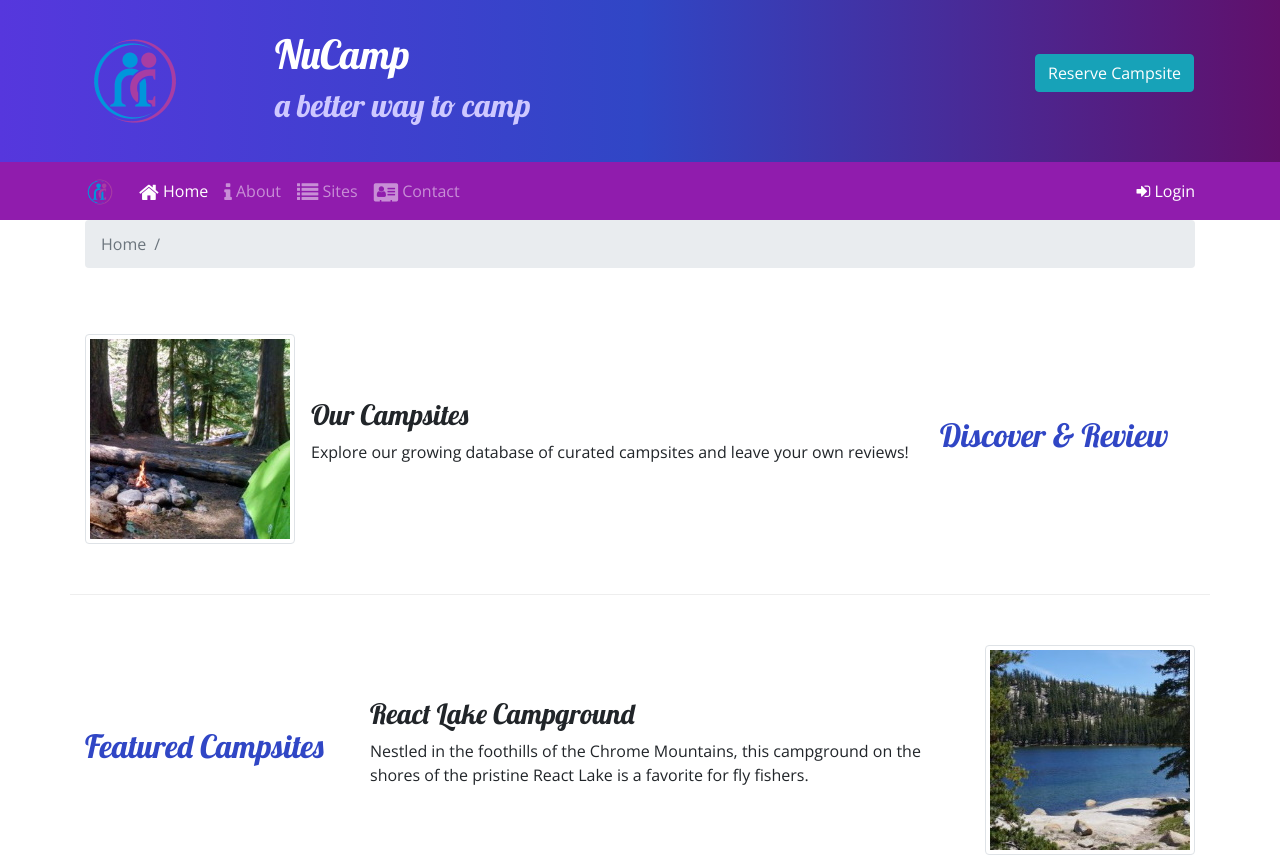
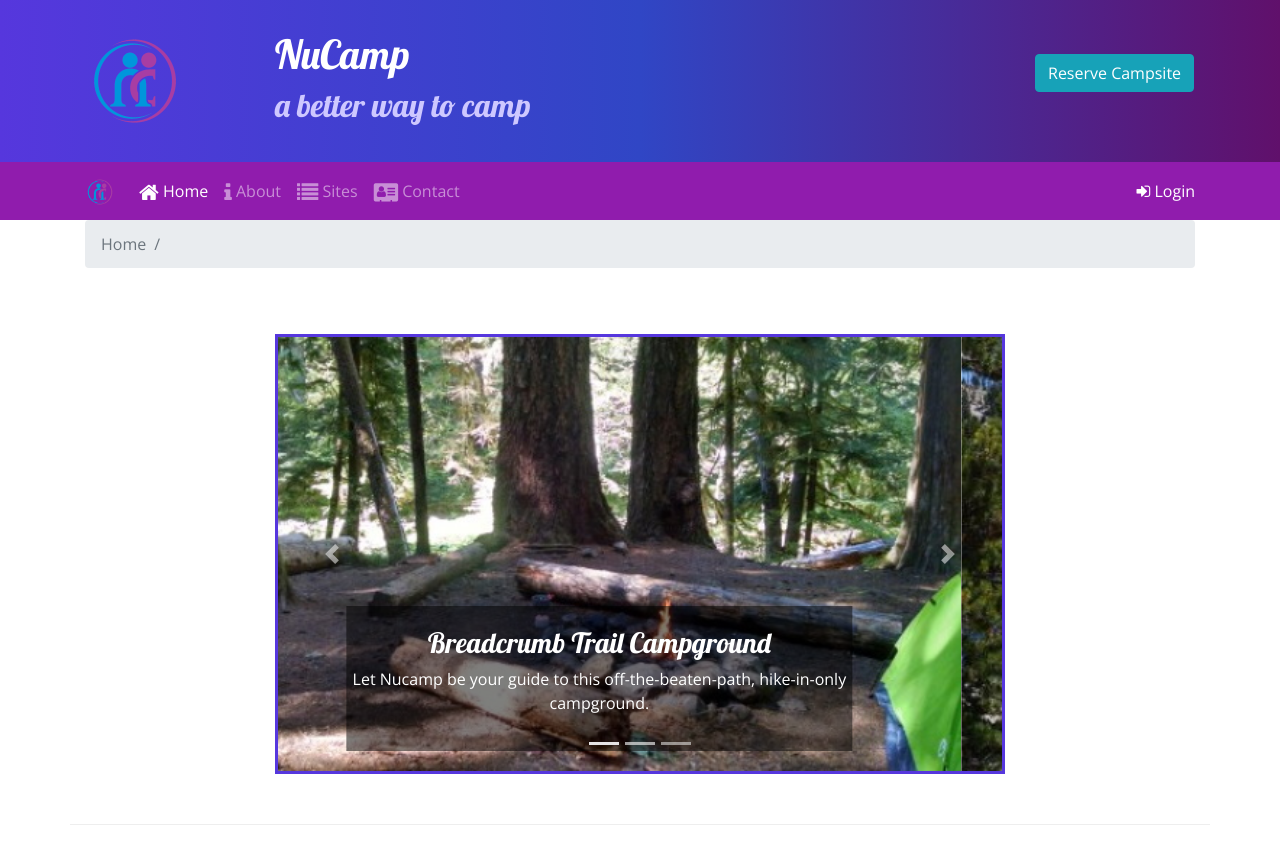
Before and after one commit to nueluna/nucampProject, a website: page index.html in a window 1280 px wide. Shown: the top 858 px of the page. Drawn offline with nearby package versions, Linux system fonts and the light colour scheme.

Commit message:
Carousel

```diff
--- a/css/styles.css
+++ b/css/styles.css
@@ -38,3 +38,10 @@ a, a:hover {
     color: inherit;
     text-decoration: none;
   }
+  .carousel-caption {
+    background-color: rgba(0, 0, 0, 0.5);
+}
+
+.carousel {
+    border: solid #5637DD;
+}
--- a/index.html
+++ b/index.html
@@ -116,6 +116,57 @@
             <li class="breadcrumb-item"></li>
         </ol>
 
+        <div class="row row-content">
+            <div class="col-md-8 mx-auto">
+                <div id="homeCarousel" class="carousel slide" data-ride="carousel">
+                    <ol class="carousel-indicators">
+                        <li data-target="#homeCarousel" data-slide-to="0" class="active"></li>
+                        <li data-target="#homeCarousel" data-slide-to="1"></li>
+                        <li data-target="#homeCarousel" data-slide-to="2"></li>
+                    </ol>
+
+                    <div class="carousel-inner">
+                        <div class="carousel-item active">
+                            <img class="d-block w-100" src="img/breadcrumb-trail.jpg"
+                                alt="Breadcrumb Trail Campground" />
+                            <div class="carousel-caption">
+                                <h3>Breadcrumb Trail Campground</h3>
+                                <p class="d-none d-sm-block">Let Nucamp be your guide to this off-the-beaten-path,
+                                    hike-in-only campground.</p>
+                            </div>
+                        </div>
+
+                        <div class="carousel-item">
+                            <img class="d-block w-100" src="img/react-lake.jpg" alt="React Lake Campground" />
+                            <div class="carousel-caption">
+                                <h3>Breadcrumb Trail Campground</h3>
+                                <p class="d-none d-sm-block">Nestled in the foothills of the Chrome Mountains, this
+                                    campground on the shores of the pristine React Lake is a favorite for fly fishers.
+                                </p>
+                            </div>
+                        </div>
+
+                        <div class="carousel-item">
+                            <img class="d-block w-100" src="img/chrome-river.jpg" alt="Chrome River Campground" />
+                            <div class="carousel-caption">
+                                <h3>Breadcrumb Trail Campground</h3>
+                                <p class="d-none d-sm-block">Spend a few sunny days and starry nights beneath a canopy
+                                    of old-growth firs at this enchanting spot by the Chrome River.</p>
+                            </div>
+                        </div>
+                    </div>
+                    <a class="carousel-control-prev" href="#homeCarousel" role="button" data-slide="prev">
+                        <span class="carousel-control-prev-icon"></span>
+                        <span class="sr-only">Previous</span>
+                    </a>
+                    <a class="carousel-control-next" href="#homeCarousel" role="button" data-slide="next">
+                        <span class="carousel-control-next-icon"></span>
+                        <span class="sr-only">Next</span>
+                    </a>
+                </div>
+            </div>
+        </div>
+
         <div class="row row-content align-items-center">
             <div class="col-sm-4 order-sm-last col-md-3">
                 <h2 class="c">Discover & Review</h2>
@@ -127,7 +178,8 @@
                         alt="Breadcrumb Trail" />
                     <div class="media-body align-self-center">
                         <h3>Our Campsites</h3>
-                        <p class="d-none d-sm-block">Explore our growing database of curated campsites and leave your
+                        <p class="d-none d-sm-block">Explore our growing database of curated campsites and leave
+                            your
                             own reviews!</p>
                     </div>
                 </div>
@@ -144,7 +196,8 @@
                 <div class="media">
                     <div class="media-body align-self-center">
                         <h3>React Lake Campground</h3>
-                        <p class="d-none d-sm-block">Nestled in the foothills of the Chrome Mountains, this campground
+                        <p class="d-none d-sm-block">Nestled in the foothills of the Chrome Mountains, this
+                            campground
                             on the shores of the pristine React Lake is a favorite for fly fishers.</p>
                     </div>
                     <img class="d-flex ml-3 img-thumbnail" src="img/react-lake-thumb.jpg" alt="React Lake" />
@@ -163,7 +216,8 @@
                     <img class="d-flex mr-3 img-thumbnail" src="img/bootstrap-thumb.png" alt="Bootstrap Outfitters" />
                     <div class="media-body align-self-center">
                         <h3>Bootstrap Outfitters</h3>
-                        <p class="d-none d-sm-block">Bootstrap Outfitters supplies you with gear you need at prices you
+                        <p class="d-none d-sm-block">Bootstrap Outfitters supplies you with gear you need at prices
+                            you
                             can't beat.</p>
                     </div>
                 </div>
```
